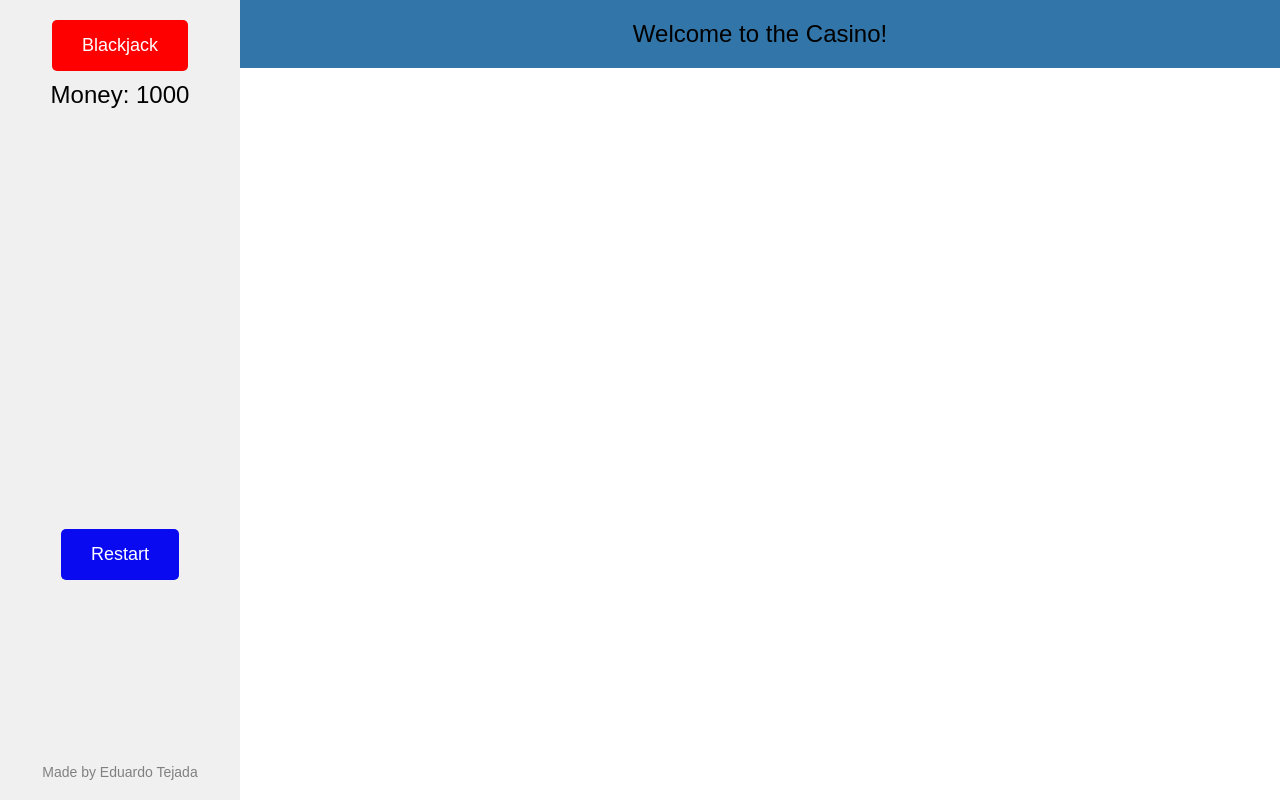
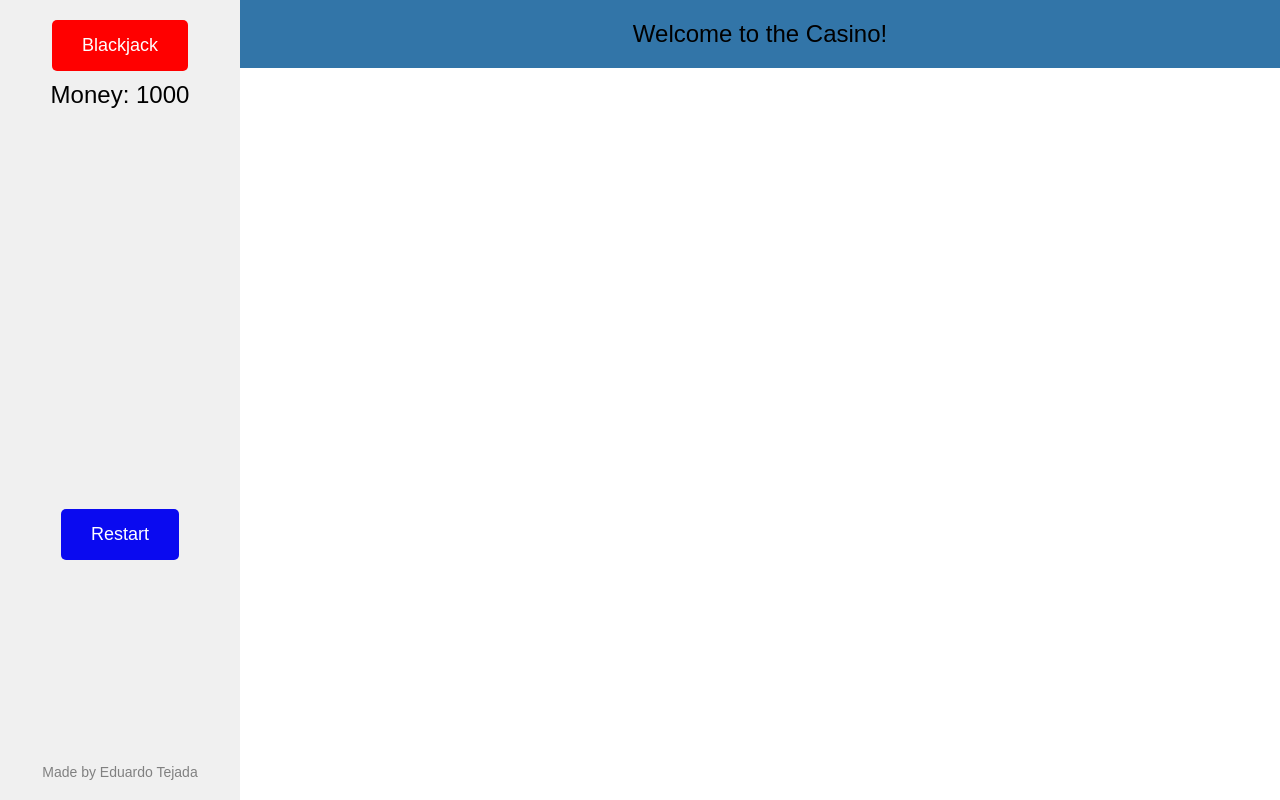
Before and after one commit to InsaneStreet/shs-gamblin, a plain HTML site: page index.html in a window 1280 px wide. Drawn offline with Linux system fonts and the light colour scheme.

Commit message:
Made it slightly higher

```diff
--- a/index.html
+++ b/index.html
@@ -49,7 +49,7 @@
             margin-bottom: 10px;
             cursor: pointer;
             font-size: 18px;
-            margin-top: 400px;
+            margin-top: 380px;
         }
 
         .money-counter {
```
